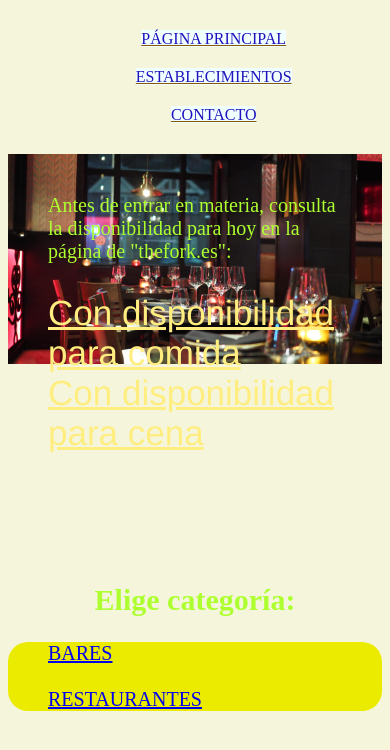
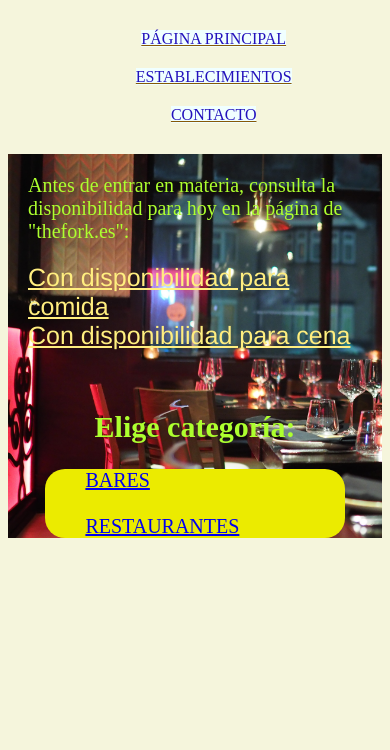
Before and after one commit to sigleto/Triana-bares-react, a React (Vite) app in the folder paginaReact/: page /establecimientos in a window 390 px wide. Shown: the top 750 px of the page. Built offline with nearby package versions, Linux system fonts and the light colour scheme.

Commit message:
cambio estilo

```diff
--- a/paginaReact/src/estilos/establecimientos.css
+++ b/paginaReact/src/estilos/establecimientos.css
@@ -28,20 +28,27 @@
     font-size: 35px;
     font-family:'Franklin Gothic Medium', 'Arial Narrow', Arial, sans-serif
 }
-/* Estilos para dispositivos móviles */
-@media (max-width: 600px) {
+/* Adaptación para dispositivos móviles */
+@media (max-width: 768px) {
     .cate {
-        height: 400px; /* Ajusta la altura para dispositivos móviles */
-        background-size: contain; /* Ajusta el tamaño de la imagen para dispositivos móviles */
-        font-size: 20px; /* Reduce el tamaño de fuente para dispositivos móviles */
+        font-size: 20px;
+        height: auto;
     }
 
     .lista {
-        margin-left: 0; /* Elimina el margen izquierdo */
-        width: 100%; /* El ancho ocupará todo el espacio disponible */
+        margin-left: 0;
+        width: 80%;
+        max-width: 300px;
+        margin: 20px auto;
     }
 
-    .url {
-        font-size: 18px; /* Reduce el tamaño de fuente para dispositivos móviles */
+    .hora {
+        margin-bottom: 40px;
+        padding: 20px;
+    }
+
+    .navega {
+        margin-top: 20px;
+        font-size: 25px;
     }
 }
```
